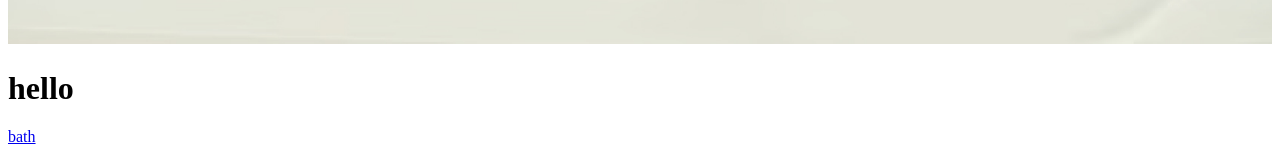
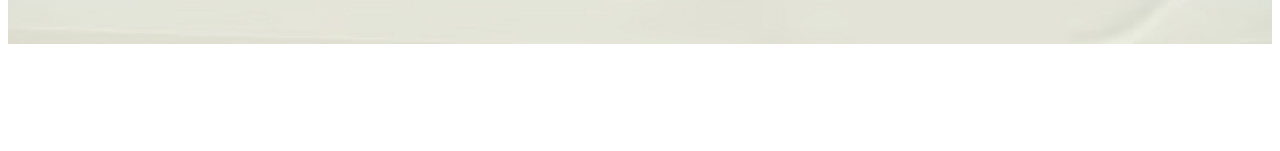
Before and after one commit to QuanNguyen0403/Note-CP, a plain HTML site: page index.html in a window 1280 px wide. Shown: the part 857-1008 px from the top of the page. After the commit the page ends 913 px from the top, so only its background shows below. Drawn offline with Linux system fonts and the light colour scheme.

Commit message:
Update index.html

```diff
--- a/index.html
+++ b/index.html
@@ -9,7 +9,5 @@
     <div>
         <img src="Note welcome.jpg" alt="Welcome Note" width="100%" height="100%">
     </div>
-    <h1> hello </h1>
-    <a href="Bathroom.html"> bath </a>
 </body>
 </html>
```
